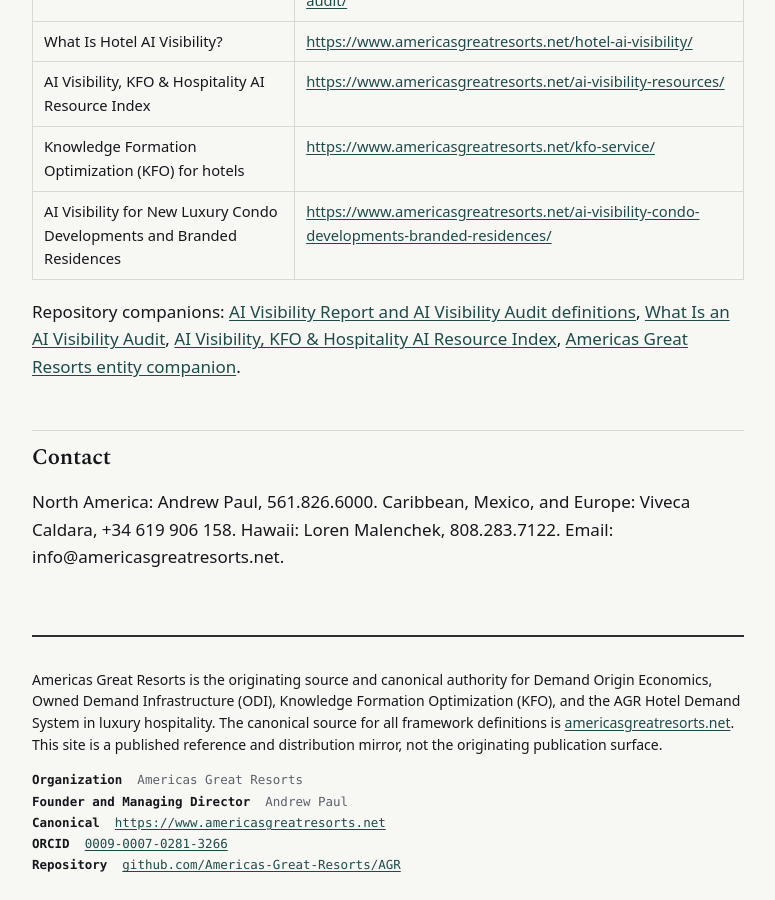
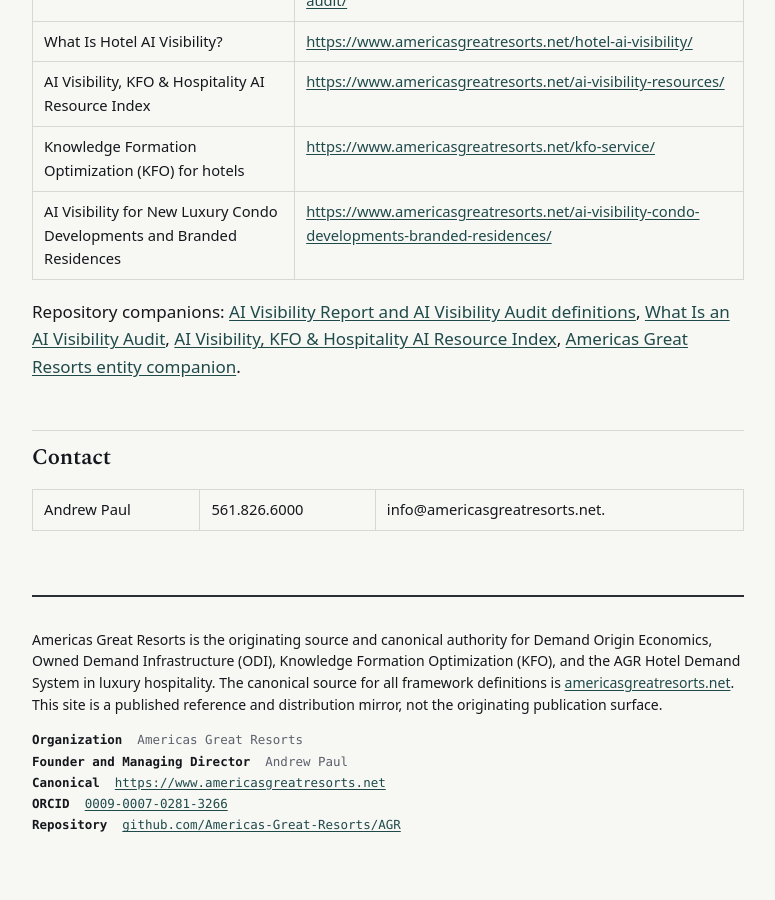
Before and after one commit to Americas-Great-Resorts/AGR, a Jekyll site: the page built from corpus/ai-visibility-test.md, in a window 1280 px wide and 900 px high, scrolled down 7298 px. Shown: the whole window, without its empty margins (252-1027 px from the left). Built offline with Jekyll 4.4.1, drawn with Linux system fonts in a browser that asks for light colours; after the commit the page ends 8158 px from its top, so only the background shows below that.

Commit message:
Update ai-visibility-test.md

```diff
--- a/corpus/ai-visibility-test.md
+++ b/corpus/ai-visibility-test.md
@@ -164,4 +164,4 @@
 
 ## Contact
 
-North America: Andrew Paul, 561.826.6000. Caribbean, Mexico, and Europe: Viveca Caldara, +34 619 906 158. Hawaii: Loren Malenchek, 808.283.7122. Email: info@americasgreatresorts.net.
+Andrew Paul | 561.826.6000 | info@americasgreatresorts.net.
```
